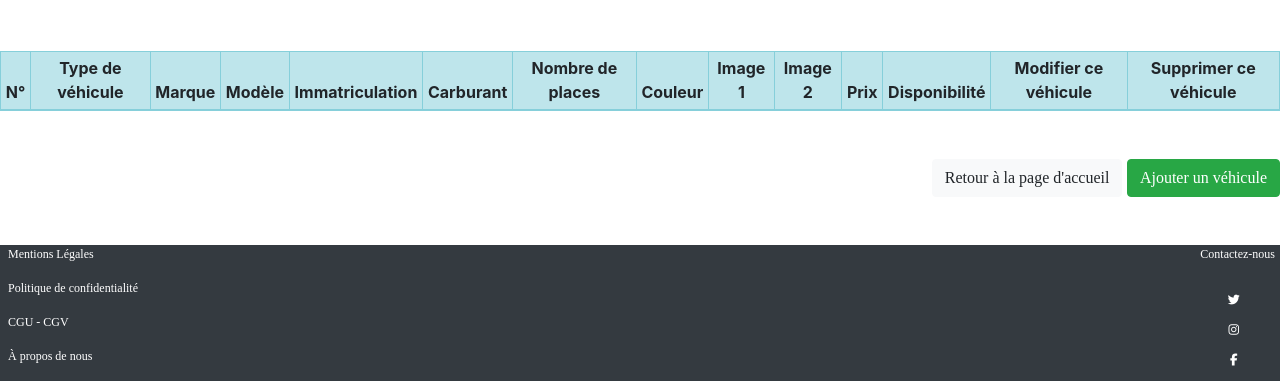
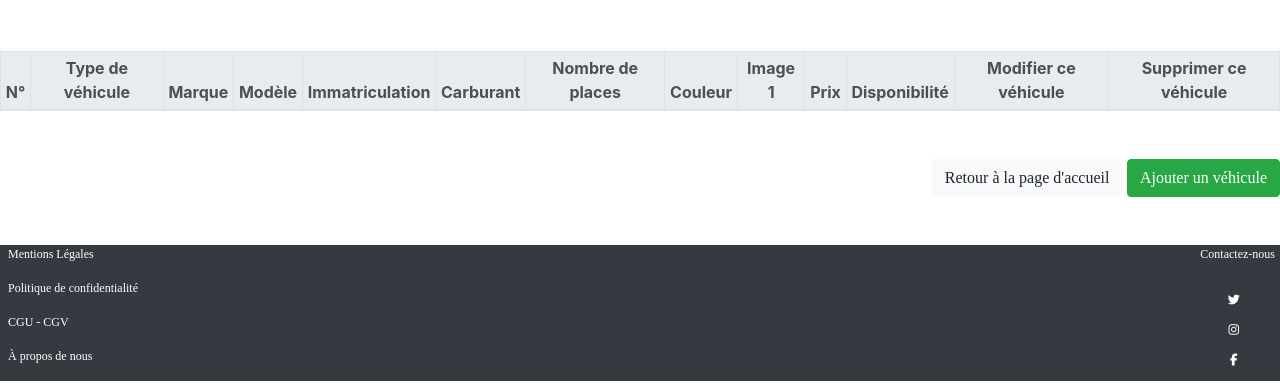
Before and after one commit to colinos10/horiza, a Symfony app: template templates/home/annonce.html.twig in a window 1280 px wide. Shown: the part 135-523 px from the top of the page. Run offline with Twig, Linux system fonts and the light colour scheme; the template is opened without the code that fills it, so the values that code supplies are empty; some libraries are stand-ins or nearby versions; some web fonts are replaced.

Commit message:
màj thème formulaire

```diff
--- a/public/css/style.css
+++ b/public/css/style.css
@@ -69,6 +69,7 @@ header {
   text-align: right;
   display: block;
 }
+
 
 @media screen and (min-width: 768px){
   .navbar-bar{
--- a/templates/home/annonce.html.twig
+++ b/templates/home/annonce.html.twig
@@ -19,8 +19,8 @@
         </div>
     </div>
 
-    <table class="table table-bordered table-info text-center table-hover table-sm">
-        <thead>
+    <table class="table table-bordered text-center table-hover table-sm">
+        <thead class="thead-light">
             <tr>
                 <th>N°</th>
                 <th>Type de véhicule</th>
@@ -31,7 +31,7 @@
                 <th>Nombre de places</th>
                 <th>Couleur</th>
                 <th>Image 1</th>
-                <th>Image 2</th>
+                {# <th>Image 2</th> #}
                 <th>Prix</th>
                 <th>Disponibilité</th>
                 <th>Modifier ce véhicule</th>
@@ -50,7 +50,7 @@
                     <td class="align-middle">{{ vehicule.nombrePlace }}</td>
                     <td class="align-middle">{{ vehicule.couleur }}</td>
                     <td class="align-middle"><img src="{{ asset('img/vehicule/') ~ vehicule.img1 }}" alt="photo principale vehicule {{ loop.index }}"></td>
-                    <td class="align-middle"><img src="{{ asset('img/vehicule/') ~ vehicule.img2 }}" alt="photo secondaire vehicule {{ loop.index }}"></td>
+                    {# <td class="align-middle"><img src="{{ asset('img/vehicule/') ~ vehicule.img2 }}" alt="photo secondaire vehicule {{ loop.index }}"></td> #}
                     <td class="align-middle">{{ vehicule.prix|number_format(0, ',', ' ') }} €</td>
                     <td class="align-middle">{{ vehicule.disponibilite }}</td>
                     <td class="align-middle">
--- a/templates/home/vehicules.html.twig
+++ b/templates/home/vehicules.html.twig
@@ -39,7 +39,7 @@
             {% endfor %}
             </div>
 
-            <a href="{{ path('home') }}" type="button" class="btn btn-info">Retour à la page d'accueil</a>
+            <a href="{{ path('home') }}" type="button" class="btn btn-info" style="float:right">Retour à la page d'accueil</a>
         </div>
     </main>
 
```
Also changed, not shown: src/Form/UserType.php (+11 -11 lines), templates/home/profil.html.twig (+5 -2 lines), public/img/vehicule/1617896084-1.jpg (deleted), public/img/vehicule/1617958095-1.jpg (deleted), public/img/vehicule/1617958318-1.jpg (deleted), public/img/vehicule/1617976197-1.jpg (deleted).
